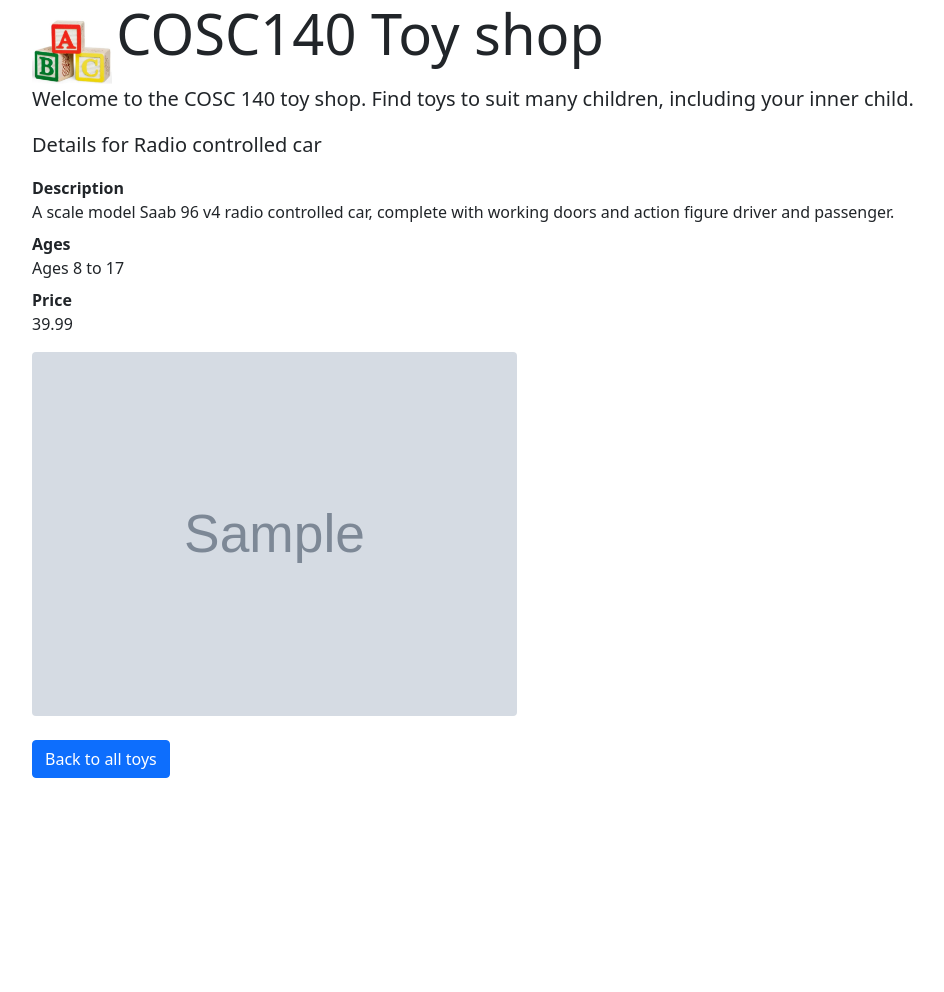
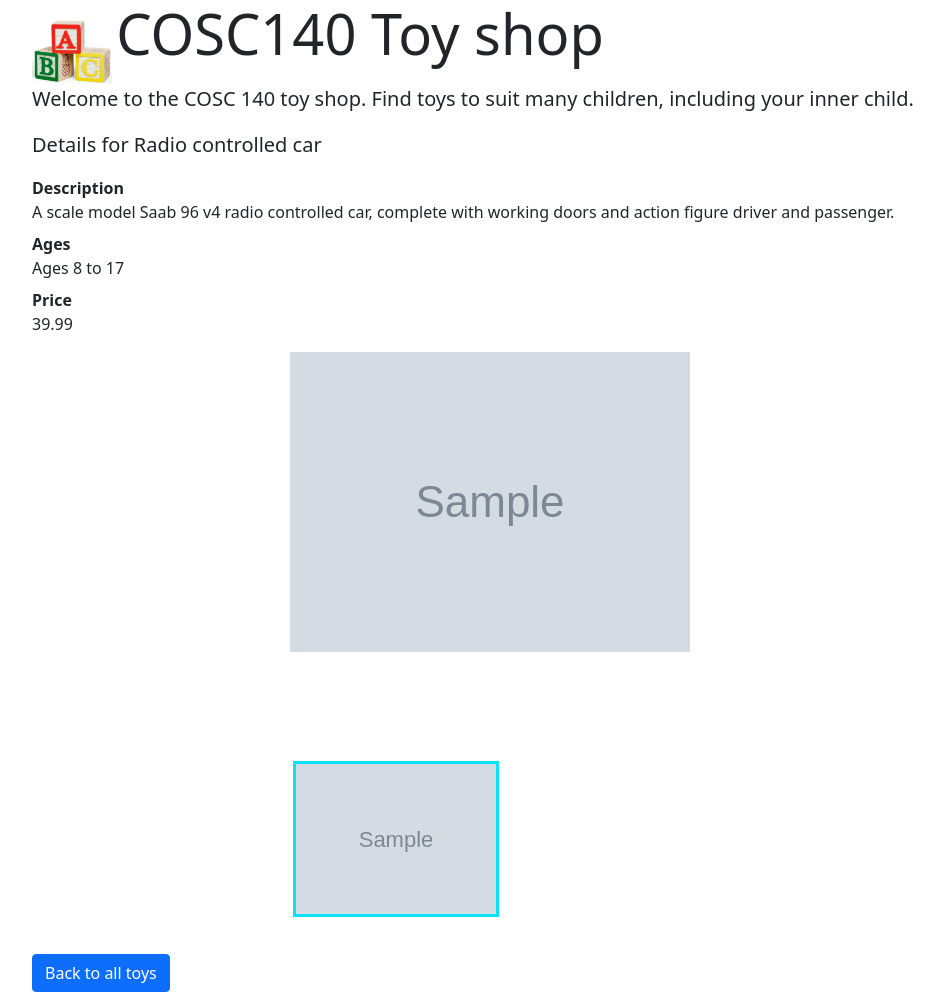
Before and after one commit to cosc140-s22/cosc140-hw5-ahmed_hw5, a Django app: page /products/1 in a window 1280 px wide. Shown: the whole page, without its empty margins (50-994 px from the left). Before the commit the page ends 778 px from the top, so only its background shows below. Run offline with Django 4.2, Linux system fonts and the light colour scheme; data comes from the database, SQL or seed files in the repository; tables that the repository leaves empty hold one stand-in row (values such as "Sample post"); grey boxes marked "Sample" are stand-in pictures.

Commit message:
image gallery on show

```diff
--- a/products/static/products.css
+++ b/products/static/products.css
@@ -1,3 +1,48 @@
 .right {
-    text-align: right;
+  text-align: right;
 }
+* {
+  box-sizing: border-box;
+}
+
+img {
+  max-width: 100%;
+  vertical-align: top;
+}
+
+.gallery {
+  display: flex;
+  margin: 10px auto;
+  max-width: 600px;
+  position: relative;
+  padding-top: 66.6666666667%;
+}
+@media screen and (min-width: 600px) {
+  .gallery {
+    padding-top: 400px;
+  }
+}
+.gallery_img {
+  position: absolute;
+  top: 0;
+  left: 0;
+  opacity: 0;
+  transition: opacity 0.3s ease-in-out;
+  max-width: 400px;
+}
+.gallery_thumb {
+  padding-top: 6px;
+  margin: 6px;
+  display: block;
+}
+.gallery_selector {
+  position: absolute;
+  opacity: 0;
+  visibility: hidden;
+}
+.gallery_selector:checked + .gallery_img {
+  opacity: 1;
+}
+.gallery_selector:checked ~ .gallery_thumb > img {
+  box-shadow: 0 0 0 3px #0be2f6;
+}
--- a/products/templates/products/show.html
+++ b/products/templates/products/show.html
@@ -11,18 +11,27 @@
     <dd>{{product.price}}</dd>
   </dl>
   {% if images %}
-  <div class="row">
-    {% for i in images %} {% with img=i.image %}
-    <div class="col-6">
-      {% if img.width > img.height %}
-      <img src="{{img.url}}" class="w-100 rounded mb-4" alt="{{i.caption}}" />
-      {% else %}
-      <img src="{{img.url}}" class="h-100 rounded mb-4" alt="{{i.caption}}" />
-      {% endif %}
-      <p>{{i.caption}}</p>
+  <section class="gallery">
+    {% for i in images %}
+    <div class="gallery_item">
+      <input
+        type="radio"
+        id="img-{{forloop.counter0}}"
+        checked
+        name="gallery"
+        class="gallery_selector"
+      />
+      <img class="gallery_img" src="{{i.image.url}}" alt="" />
+      <label for="img-{{forloop.counter0}}" class="gallery_thumb">
+        {% if img.width > img.height %}
+        <img src="{{i.image.url}}" width="150" alt="" />
+        {% else %}
+        <img src="{{i.image.url}}" height="150" alt="" />
+        {% endif %}
+      </label>
     </div>
-    {% endwith %} {% endfor %}
-  </div>
+    {% endfor %}
+  </section>
   {% endif %} {% endblock %} {% block footer %}
   <br />
   <div>
```
Also changed, not shown: products/templates/products/misc.txt (added, +20 -0 lines), images/product_images/nyc.jpg (added), images/product_images/nyc1.jpg (added), images/product_images/nyc2.jpg (added).
